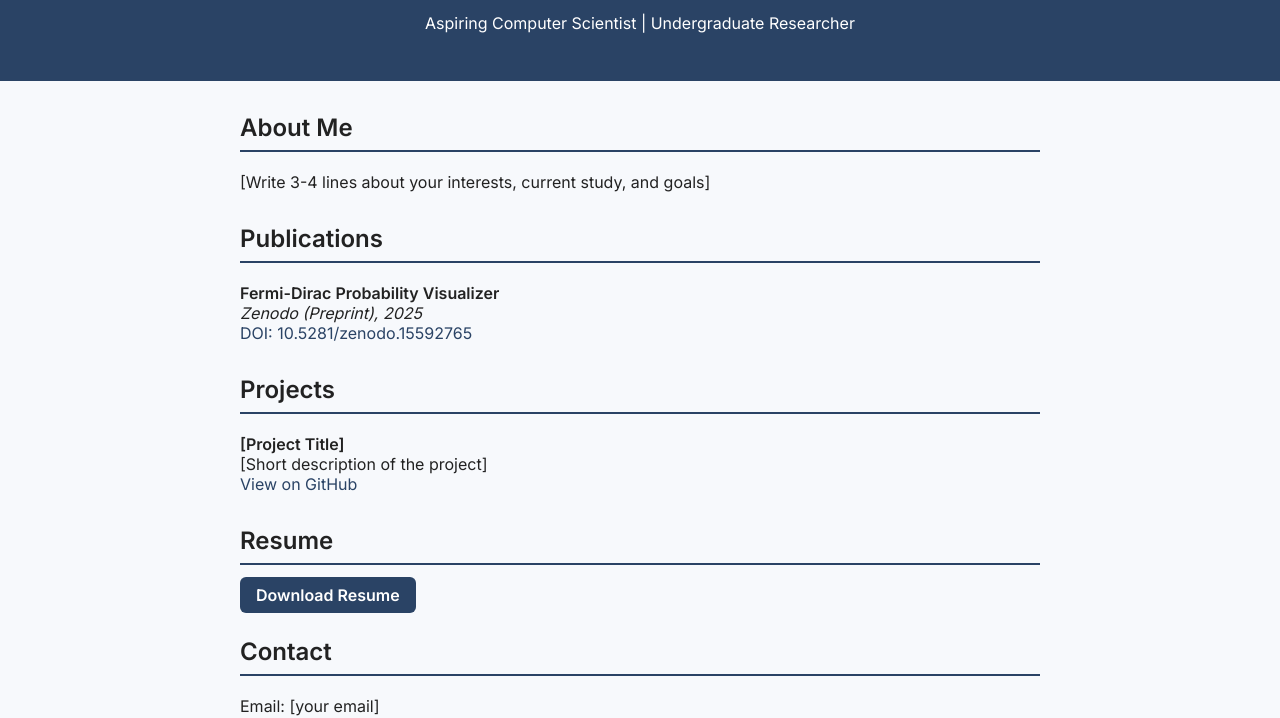
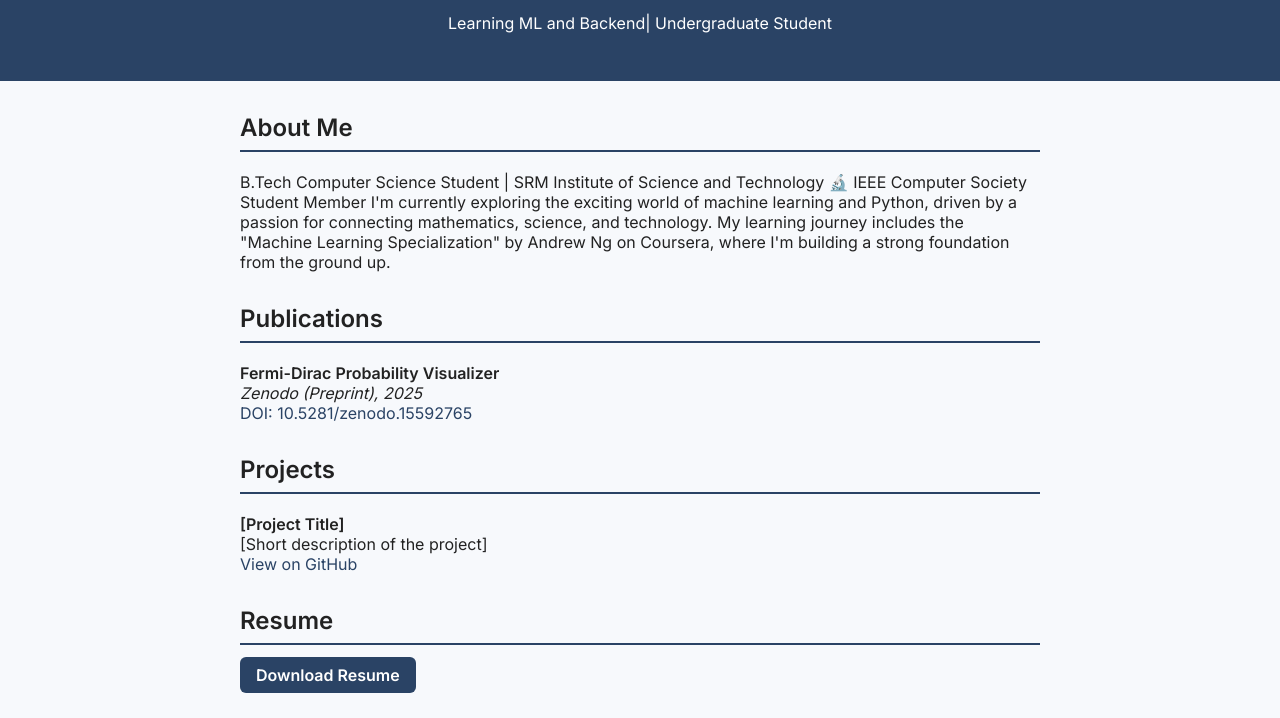
Before and after one commit to Sanjaykumar030/SanjayKumar030.github.io, a plain HTML site: page index.html in a window 1280 px wide. Shown: the part 84-802 px from the top of the page. Drawn offline with Linux system fonts and the light colour scheme.

Commit message:
Update index.html

```diff
--- a/index.html
+++ b/index.html
@@ -64,13 +64,16 @@
 <body>
   <header>
     <h1>Sanjay Kumar Sakamuri Kamalakar</h1>
-    <p>Aspiring Computer Scientist | Undergraduate Researcher</p>
+    <p>Learning ML and Backend| Undergraduate Student</p>
   </header>
 
   <main>
     <section>
       <h2>About Me</h2>
-      <p>[Write 3-4 lines about your interests, current study, and goals]</p>
+      <p> B.Tech Computer Science Student | SRM Institute of Science and Technology
+🔬 IEEE Computer Society Student Member
+
+I'm currently exploring the exciting world of machine learning and Python, driven by a passion for connecting mathematics, science, and technology. My learning journey includes the "Machine Learning Specialization" by Andrew Ng on Coursera, where I'm building a strong foundation from the ground up.</p>
     </section>
 
     <section>
@@ -100,9 +103,8 @@
 
     <section>
       <h2>Contact</h2>
-      <p>Email: [your email]</p>
-      <p>LinkedIn: <a href="[LinkedIn URL]" target="_blank">[LinkedIn URL]</a></p>
-      <p>Google Scholar: <a href="[Google Scholar URL]" target="_blank">[Scholar Profile]</a></p>
+      <p>Email: sksanjaykumar010307@gmail.com </p>
+      <p>LinkedIn: <a href="[www.linkedin.com/in/sanjay-kumar-sakamuri-kamalakar-a67148214]" target="_blank">[LinkedIn URL]</a></p>
     </section>
   </main>
 
```
